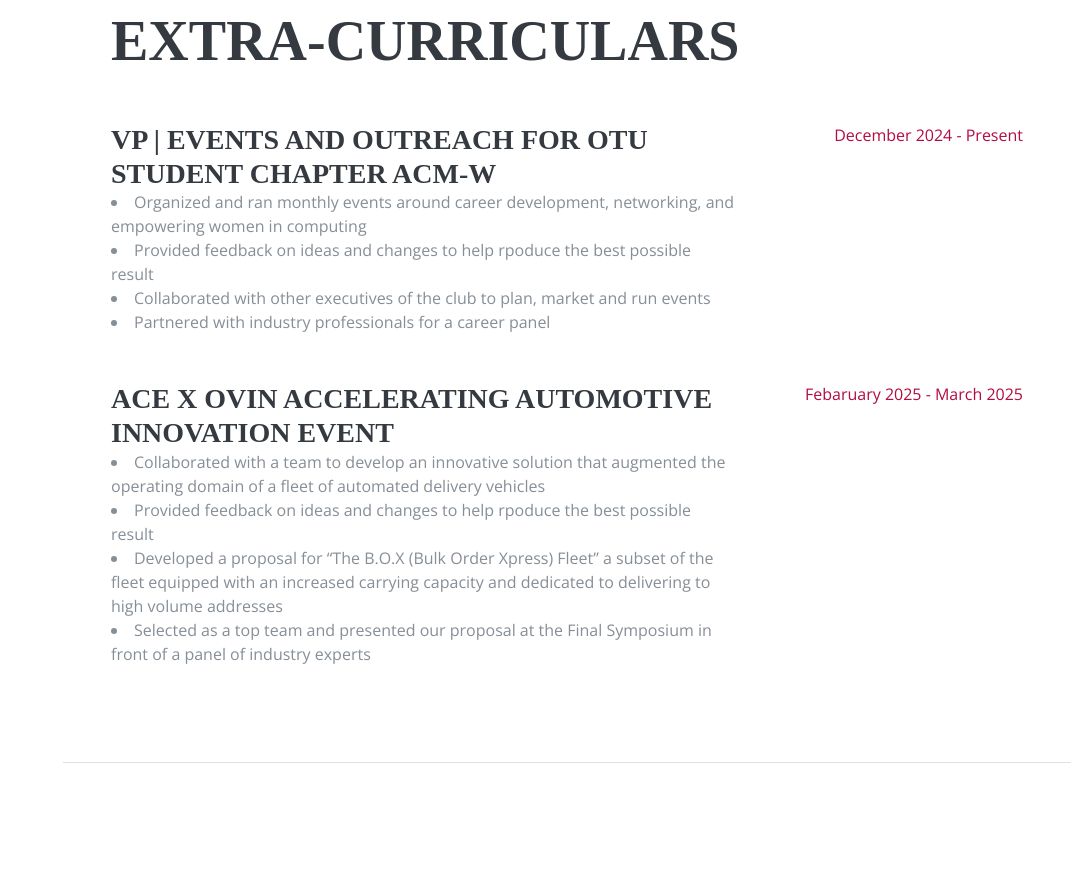
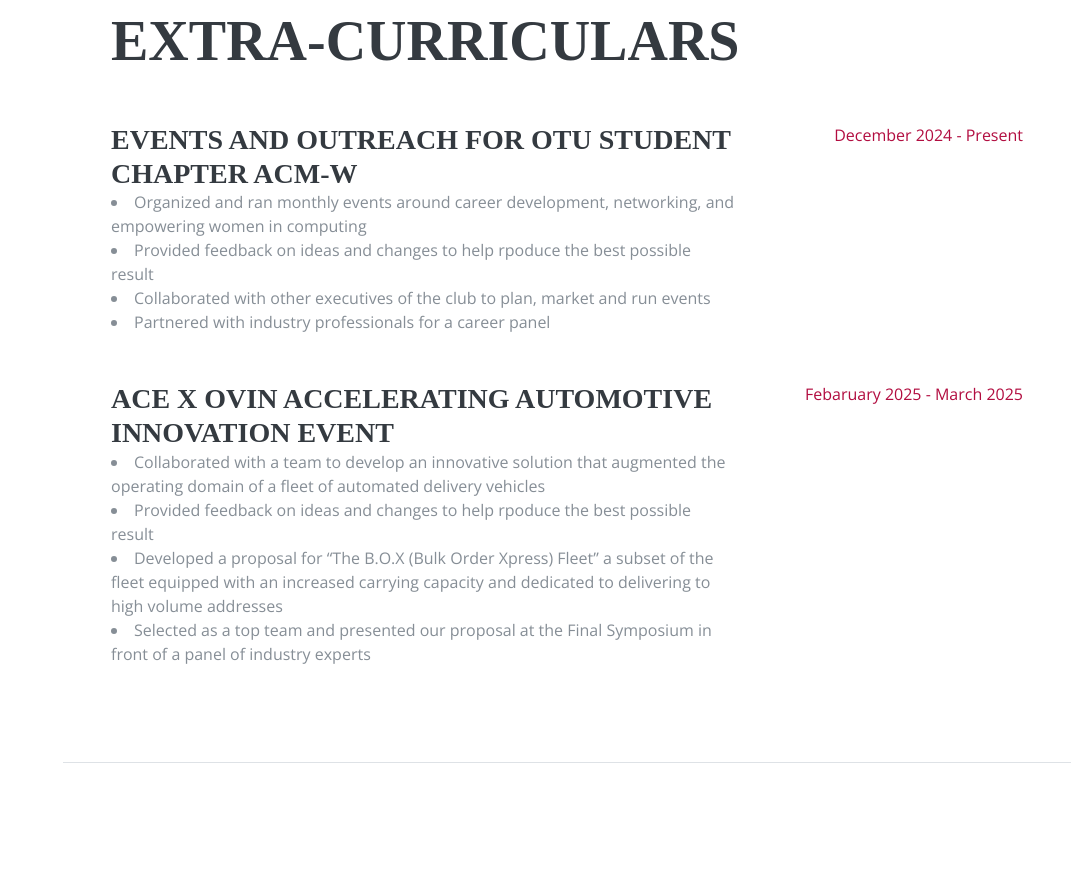
Before and after one commit to Heather-meatherall/Heather-meatherall.github.io, a plain HTML site: page index.html in a window 1280 px wide. Shown: the part 3240-4128 px from the top of the page, without its empty margins (209-1280 px from the left). Drawn offline with nearby package versions, Linux system fonts and the light colour scheme; a web font is replaced by a local one.

Commit message:
Update index.html

```diff
--- a/index.html
+++ b/index.html
@@ -221,7 +221,7 @@
 
           <div class="resume-item d-flex flex-column flex-md-row mb-5">
             <div class="resume-content mr-auto">
-              <h3 class="mb-0">VP | Events and Outreach for OTU Student Chapter ACM-W</h3>
+              <h3 class="mb-0">Events and Outreach for OTU Student Chapter ACM-W</h3>
               <li>Organized and ran monthly events around career development, networking, and empowering
                 women in computing</li>
               <li>Provided feedback on ideas and changes to help rpoduce the best possible result</li>
```
